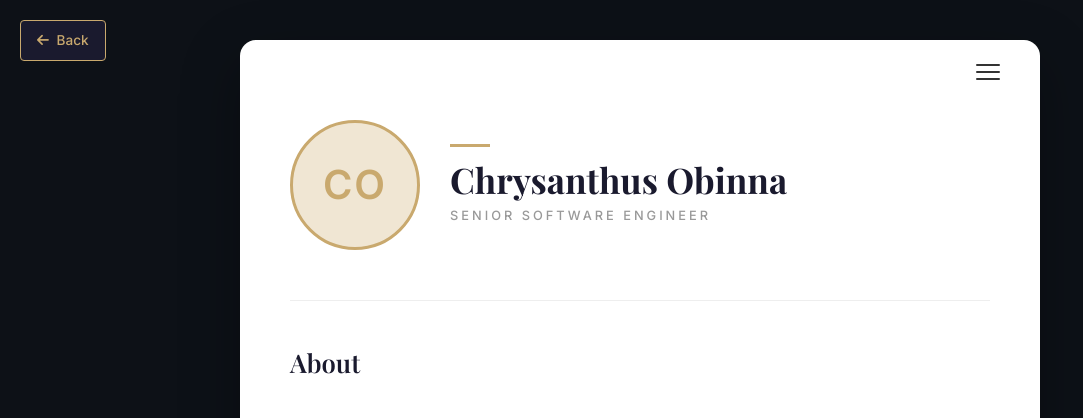
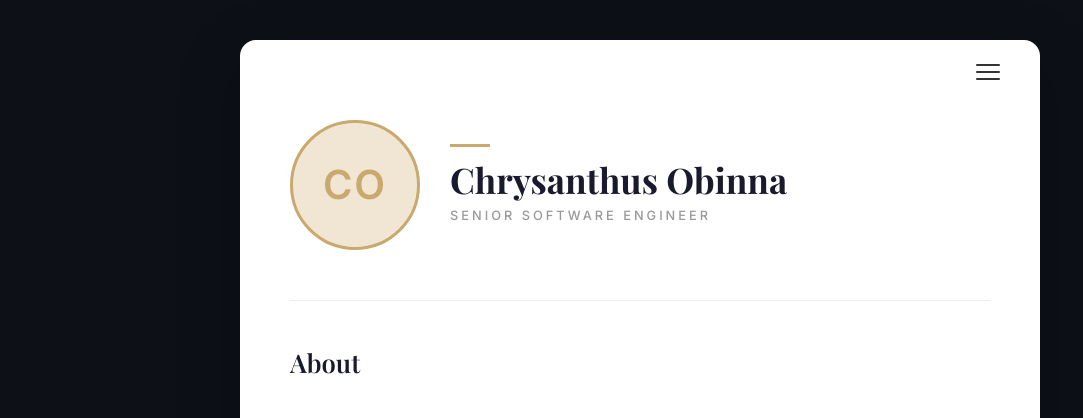
Before and after one commit to chrysanthusobinna/django-portfolio, a Django app: page /template-preview/minimalist/ in a window 1280 px wide. Shown: the top 418 px of the page, without its empty margins (0-1083 px from the left). Run offline with Django 4.2, Linux system fonts and the light colour scheme.

Commit message:
Remove breadcrumb navigation from template preview and screenshot
Remove the "Back" link from the minimalist template preview (portfolio_app/templates/template-previews/minimalist.html) and update the static screenshot (static/images/template-minimalist.png) to reflect this change.

Replit-Commit-Author: Agent
Replit-Commit-Session-Id: 9d698cb2-94c7-4a1a-83f7-568c51fffbb6
Replit-Commit-Checkpoint-Type: full_checkpoint
Replit-Commit-Event-Id: fbb12ac6-abdc-43bd-9481-3bf4ae36900e
Replit-Commit-Screenshot-Url: https://storage.googleapis.com/screenshot-production-us-central1/1f5fe7d4-1cdf-4b6f-b09e-05f67c314425/9d698cb2-94c7-4a1a-83f7-568c51fffbb6/rsnC24V
Replit-Helium-Checkpoint-Created: true

```diff
--- a/portfolio_app/templates/template-previews/minimalist.html
+++ b/portfolio_app/templates/template-previews/minimalist.html
@@ -26,27 +26,6 @@
             align-items: flex-start;
             min-height: 100vh;
             padding: 40px 20px;
-        }
-
-        .back-link {
-            position: fixed;
-            top: 20px;
-            left: 20px;
-            z-index: 1000;
-            background: #1a1a2e;
-            color: #c9a96e;
-            padding: 8px 16px;
-            border-radius: 4px;
-            text-decoration: none;
-            font-size: 0.85rem;
-            font-weight: 500;
-            transition: all 0.3s;
-            border: 1px solid #c9a96e;
-        }
-
-        .back-link:hover {
-            background: #c9a96e;
-            color: #1a1a2e;
         }
 
         .portfolio-page {
@@ -687,18 +666,10 @@
                 flex-direction: column;
                 gap: 20px;
             }
-
-            .back-link {
-                position: absolute;
-            }
         }
     </style>
 </head>
 <body>
-    <a href="{% url 'home' %}#templates" class="back-link">
-        <i class="fas fa-arrow-left me-1"></i> Back
-    </a>
-
     <div class="portfolio-page">
         <div class="top-bar">
             <div class="hamburger">
```
Also changed, not shown: static/images/template-minimalist.png.
